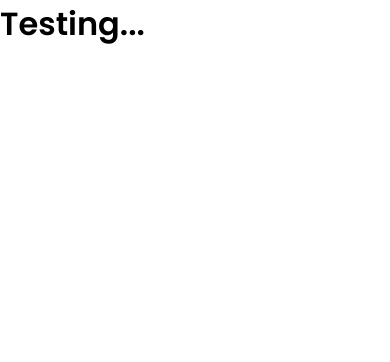
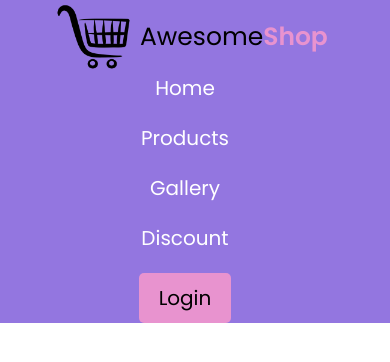
Before and after one commit to subas-roy/Awsome-Shop, a plain HTML site: page index.html in a window 390 px wide. Drawn offline with Linux system fonts and the light colour scheme.

Commit message:
created header section and make it responsive

```diff
--- a/index.html
+++ b/index.html
@@ -8,6 +8,26 @@
     <link rel="stylesheet" href="styles/responsive.css">
 </head>
 <body>
-    <h1>Testing...</h1>
+    <header class="header">
+      <!-- navbar section starts here -->
+      <nav class="header-section">
+        <div class="nav-container">
+            <img src="images/Logo/logo.png" alt="">
+            <p>Awesome<span class="special">Shop</span></p>
+        </div>
+        <div class="items-container">
+            <a href="">Home</a>
+            <a href="">Products</a>
+            <a href="">Gallery</a>
+            <a href="">Discount</a>
+            <div class="login-button">
+                <a href="">Login</a>
+            </div>
+        </div>
+      </nav>
+      <!-- navbar section ends here -->
+    </header>
+    <main></main>
+    <footer></footer>
 </body>
 </html>
--- a/styles/responsive.css
+++ b/styles/responsive.css
@@ -0,0 +1,12 @@
+@media screen and (max-width: 676px) {
+    .header-section {
+        flex-direction: column;
+        margin-left: 50px;
+    }
+    .items-container {
+        flex-direction: column;
+        margin-left: 50px;
+        gap: 20px;
+    }
+
+}
--- a/styles/style.css
+++ b/styles/style.css
@@ -8,3 +8,48 @@
 body {
     font-family: "Poppins", sans-serif;
 }
+
+/* navbar style starts here */
+.header {
+    background-color: #9376e0;
+}
+.header-section {
+    max-width: 1250px;
+    margin: 0 auto;
+    display: flex;
+}
+.nav-container {
+    min-height: 40px;
+    display: flex;
+    align-items: center;
+    width: 50%;
+}
+.nav-container img {
+    width: 90px;
+}
+.nav-container p {
+    font-size: 25px;
+}
+.special {
+    color: #e893cf;
+    font-weight: 600;
+}
+.items-container {
+    width: 50%;
+    display: flex;
+    justify-content: space-between;
+    align-items: center;
+}
+.items-container a {
+    text-decoration: none;
+    font-size: 20px;
+    color: white;
+}
+.login-button {
+    padding: 10px 20px;
+    background-color: #e893cf;
+    border-radius: 5px;
+}
+.items-container .login-button a {
+    color: black;
+}
```
Also changed, not shown: images/Logo/logo.png (added), images/banner-image/bag-picture.jpg (added), images/customer-picture/person.png (added), images/discount/React-removebg-preview.png (added), images/nav-image/urban-hive.png (added), images/products/bag.png (added), 1 other file.
